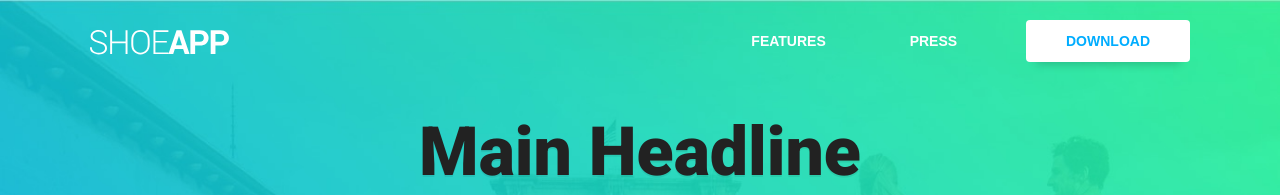
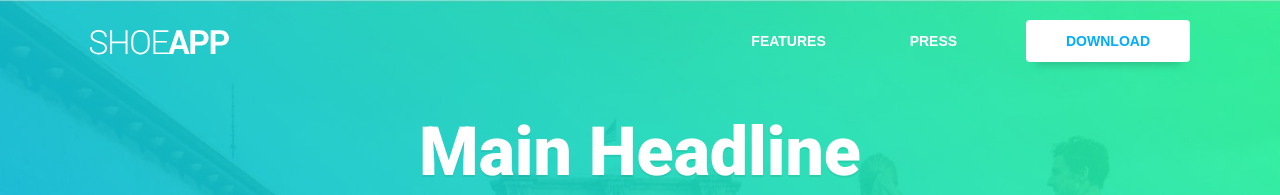
Before and after one commit to davedove86/shoeapp-gh-pages, a plain HTML site: page index.html in a window 1280 px wide. Shown: the top 195 px of the page. Drawn offline with Linux system fonts and the light colour scheme.

Commit message:
image title

```diff
--- a/assets/css/4-pages/_home.sass
+++ b/assets/css/4-pages/_home.sass
@@ -5,6 +5,9 @@
   color: white
   text-align: center
   overflow: hidden
+
+  h1
+    color: #fff
 
   @media only screen and (max-width: 680px)
     height: 500px
```
Also changed, not shown: assets/css/main.css, assets/img/shoeappios.png, assets/img/twoPhones-small.png, assets/img/twoPhones.png.
